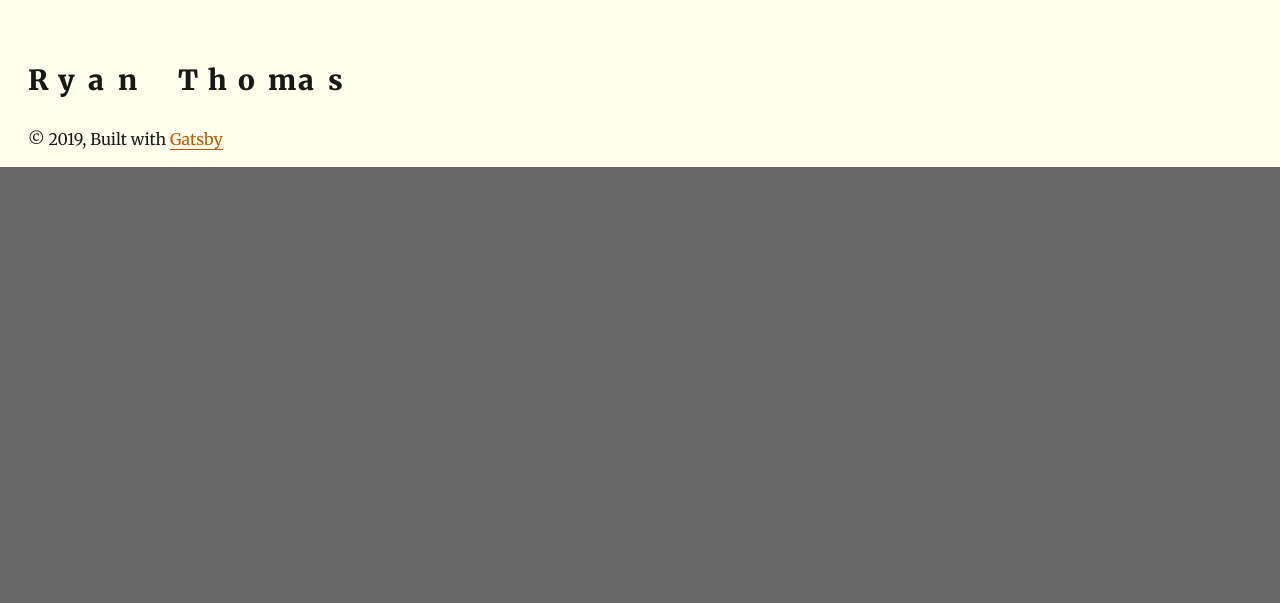
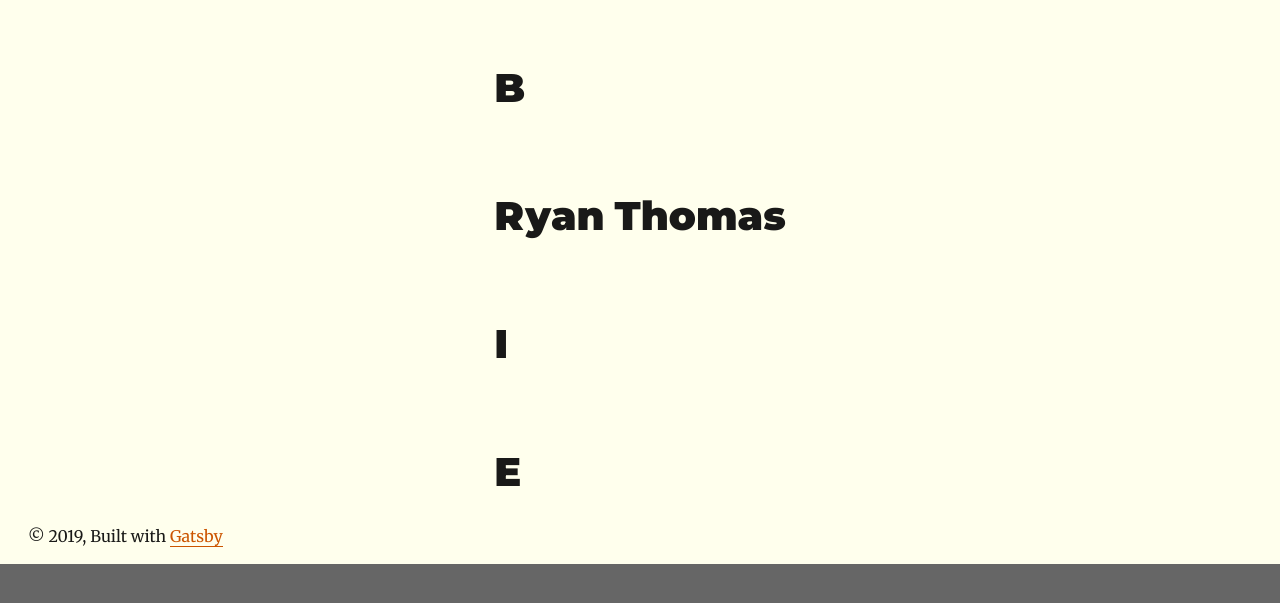
Before and after one commit to RyanThomasTech/crossworded_www, a Gatsby site: page /splash in a window 1280 px wide. Shown: the part 71-674 px from the top of the page. Built offline with nearby package versions, Linux system fonts and the light colour scheme; Gatsby itself is replaced by a stand-in of ours; some packages are replaced by stand-ins of ours.

Commit message:
two dimensional grid active

```diff
--- a/src/pages/splash.css
+++ b/src/pages/splash.css
@@ -1,50 +1,63 @@
 .container {
   display: grid;
-  grid-template-columns:
-  30px 30px 30px 30px 30px
-    30px 30px 30px 30px 30px
-    30px;
-    grid-template-rows: auto;
-    grid-template-areas:
-    "ryan-r ryan-y ryan-a0 ryan-n . ryan-t ryan-h ryan-o ryan-m ryan-a1 ryan-s"
+  grid-template-columns:1fr repeat(4, auto) 10px repeat(6, auto) 1fr;
+  grid-template-rows: repeat(4, auto);
+  grid-template-areas:
+ "brie-b . . . . . . . . . . "
+  " . ryan-r ryan-y ryan-a0 ryan-n . ryan-t ryan-h ryan-o ryan-m ryan-a1 ryan-s . "
+  " brie-i . . . . . . . . . . "
+  " brie-e . . . . . . . . . . ";
+}
+
+
+.brie-b {
+    grid-area: 1 / 2 / 2 / 3;
+}
+
+.brie-i {
+    grid-area: 3 / 2 / 4 / 3;
+}
+
+.brie-e {
+    grid-area: 4 / 2 / 5 / 3;
 }
 
 .ryan-r {
-    grid-area: 1 / 1 / 2 / 2;
+  grid-area: 2 / 2 / 3 / 3;
 }
 
 .ryan-y {
-    grid-area: 1 / 2 / 2 / 3;
+  grid-area: 2 / 3 / 3 / 4;
 }
 
 .ryan-a0 {
-    grid-area: 1 / 3 / 2 / 4;
+  grid-area: 2 / 4 / 3 / 5;
 }
 
 .ryan-n {
-    grid-area: 1 / 4 / 2 / 5;
+  grid-area: 2 / 5 / 3 / 6;
 }
 
 .ryan-t {
-    grid-area: 1 / 6 / 2 / 7;
+  grid-area: 2 / 7 / 3 / 8;
 }
 
 .ryan-h {
-    grid-area: 1 / 7 / 2 / 8;
+  grid-area: 2 / 8 / 3 / 9;
 }
 
 .ryan-o {
-    grid-area: 1 / 8 / 2 / 9;
+  grid-area: 2 / 9 / 3 / 10;
 }
 
 .ryan-m {
-    grid-area: 1 / 9 / 2 / 10;
+  grid-area: 2 / 10 / 3 / 11;
 }
 
 .ryan-a1 {
-    grid-area: 1 / 10 / 2 / 11;
+  grid-area: 2 / 11 / 3 / 12;
 }
 
 .ryan-s {
-    grid-area: 1 / 11 / 2 / -1;
+  grid-area: 2 / 12 / 3 / 13;
 }
--- a/src/pages/splash.js
+++ b/src/pages/splash.js
@@ -8,36 +8,39 @@ class splash extends React.Component {
   render() {
     return (
       <Layout location="splash">
-        <div class="container">
+          <div class="container">
+              <span class="brie-b"><h1>B</h1></span>
+              <span class="brie-i"><h1>I</h1></span>
+              <span class="brie-e"><h1>E</h1></span>
           <span class="ryan-r">
-            <h2>R</h2>
+            <h1>R</h1>
           </span>
           <span class="ryan-y">
-            <h2>y</h2>
+            <h1>y</h1>
           </span>
           <span class="ryan-a0">
-            <h2>a</h2>
+            <h1>a</h1>
           </span>
           <span class="ryan-n">
-            <h2>n</h2>
+            <h1>n</h1>
           </span>
           <span class="ryan-t">
-            <h2>T</h2>
+            <h1>T</h1>
           </span>
           <span class="ryan-h">
-            <h2>h</h2>
+            <h1>h</h1>
           </span>
           <span class="ryan-o">
-            <h2>o</h2>
+              <h1>o</h1>
           </span>
           <span class="ryan-m">
-            <h2>m</h2>
+            <h1>m</h1>
           </span>
           <span class="ryan-a1">
-            <h2>a</h2>
+            <h1>a</h1>
           </span>
           <span class="ryan-s">
-            <h2>s</h2>
+            <h1>s</h1>
           </span>
         </div>
       </Layout>
```
